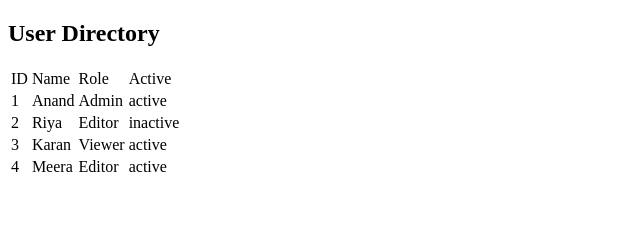
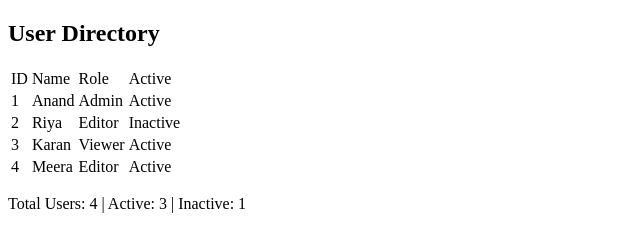
Before and after one commit to Rohit-specs/Frontend, a plain HTML site: page javascript/tasks/DOM task/index.html in a window 1280 px wide. Shown: the whole page, without its empty margins (0-640 px from the left). Drawn offline with Linux system fonts and the light colour scheme.

Commit message:
task updated

```diff
--- a/javascript/tasks/DOM task/index.js
+++ b/javascript/tasks/DOM task/index.js
@@ -7,37 +7,35 @@ const users = [
 
 // users.sort()
 
-  let activeCount = 0;
-  let inactiveCount = 0;
+let activeCount = 0;
+let inactiveCount = 0;
 
-  const tableBody = document.getElementById("tabledata");
-  users.forEach(user => {
-    const tr = document.createElement("tr");
+const tableBody = document.getElementById("tabledata");
+users.forEach(user => {
+  const tr = document.createElement("tr");
+  if (user.active) {
+    activeCount++
+  } else {
+    inactiveCount++
+  }
+  const tdId =  document.createElement("td");
+  tdId.textContent = user.id
 
-    if (user.active) {
-      activeCount++;
-    } else {
-      inactiveCount++;
-    }
+  const tdname =  document.createElement("td");
+  tdname.textContent = user.name
+  const tdrole =  document.createElement("td");
+  tdrole.textContent = user.role
+  const tdactive =  document.createElement("td");
+  tdactive.textContent = user.active ? "Active" : "Inactive";
+  tr.appendChild(tdId)
+  tr.appendChild(tdname)
+  tr.appendChild(tdrole)
+  tr.appendChild(tdactive)
 
+  tableBody.appendChild(tr)
 
-    const tdId = document.createElement("td");
-    tdId.textContent = user.id;
+});
 
-    const tdName = document.createElement("td");
-    tdName.textContent = user.name;
-
-    const tdRole = document.createElement("td");
-    tdRole.textContent = user.role;
-
-    const tdActive = document.createElement("td");
-
-    tdActive.textContent = user.active ? "active" : "inactive";
-
-    tr.appendChild(tdId);
-    tr.appendChild(tdName);
-    tr.appendChild(tdRole);
-    tr.appendChild(tdActive);
-
-    tableBody.appendChild(tr);
-  });
+const summary = document.getElementById("summary")
+let summaryContent = `Total Users: ${users.length} | Active: ${activeCount} | Inactive: ${inactiveCount}`
+summary.textContent = summaryContent
```
Also changed, not shown: javascript/tasks/DOM task/index.html (+3 -0 lines).
